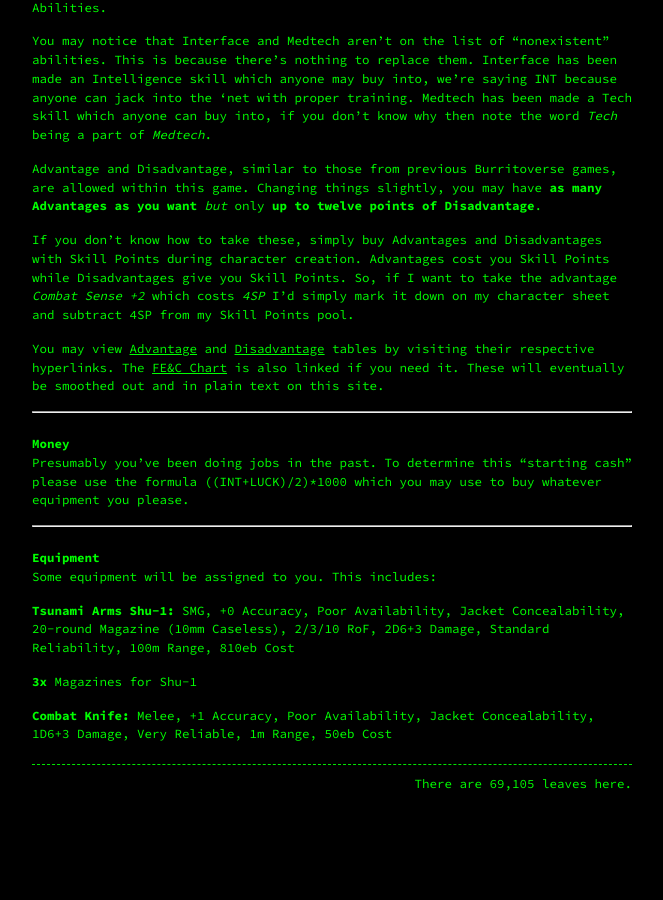
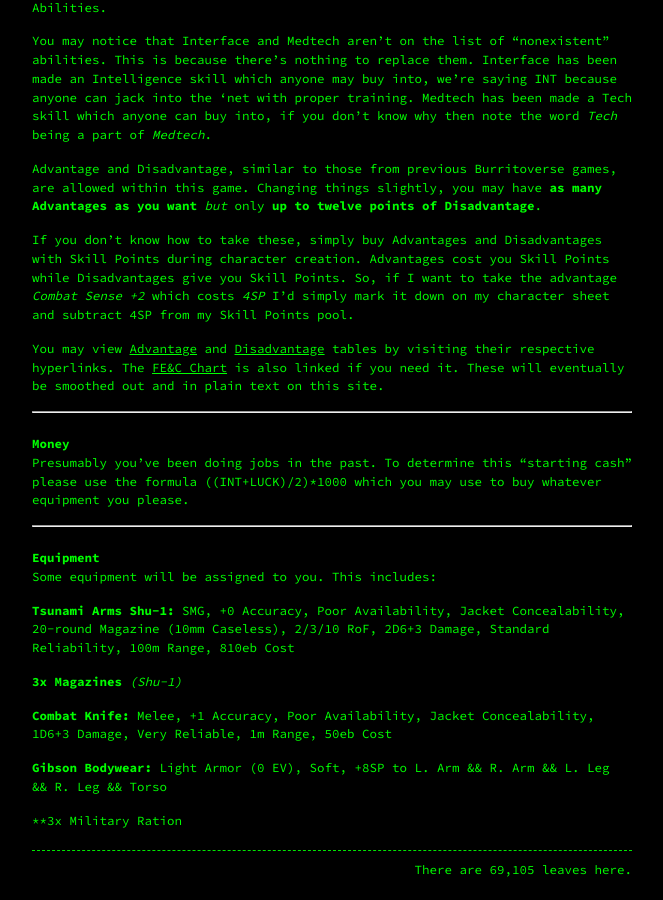
Before and after one commit to Terwilliger69105/69105.github.io, a Jekyll site: the page built from _pages/burritoverse/charactercreation.md, in a window 1280 px wide and 900 px high, scrolled down 1186 px. Shown: the whole window, without its empty margins (308-971 px from the left). Built offline with Jekyll 4.4.1, drawn with Linux system fonts in a browser that asks for light colours; our own code applies the rules of GitHub Pages for plain Markdown files; before the commit the page ends 2000 px from its top, so only the background shows below that.

Commit message:
Update charactercreation.md

```diff
--- a/_pages/burritoverse/charactercreation.md
+++ b/_pages/burritoverse/charactercreation.md
@@ -76,6 +76,10 @@ Some equipment will be assigned to you. This includes:
 
 **Tsunami Arms Shu-1:** SMG, +0 Accuracy, Poor Availability, Jacket Concealability, 20-round Magazine (10mm Caseless), 2/3/10 RoF, 2D6+3 Damage, Standard Reliability, 100m Range, 810eb Cost
 
-**3x** Magazines for Shu-1
+**3x Magazines** *(Shu-1)*
 
 **Combat Knife:** Melee, +1 Accuracy, Poor Availability, Jacket Concealability, 1D6+3 Damage, Very Reliable, 1m Range, 50eb Cost
+
+**Gibson Bodywear:** Light Armor (0 EV), Soft, +8SP to L. Arm && R. Arm && L. Leg && R. Leg && Torso
+
+**3x Military Ration
```
